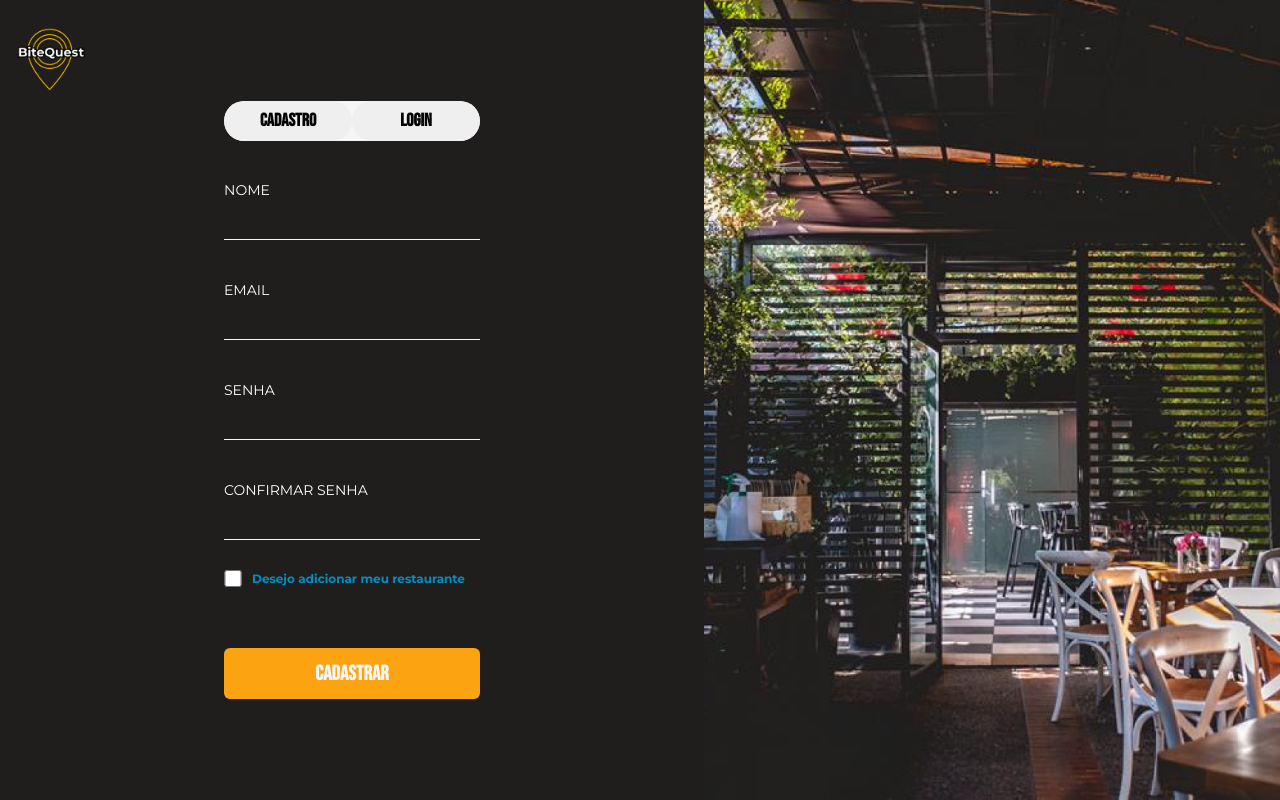
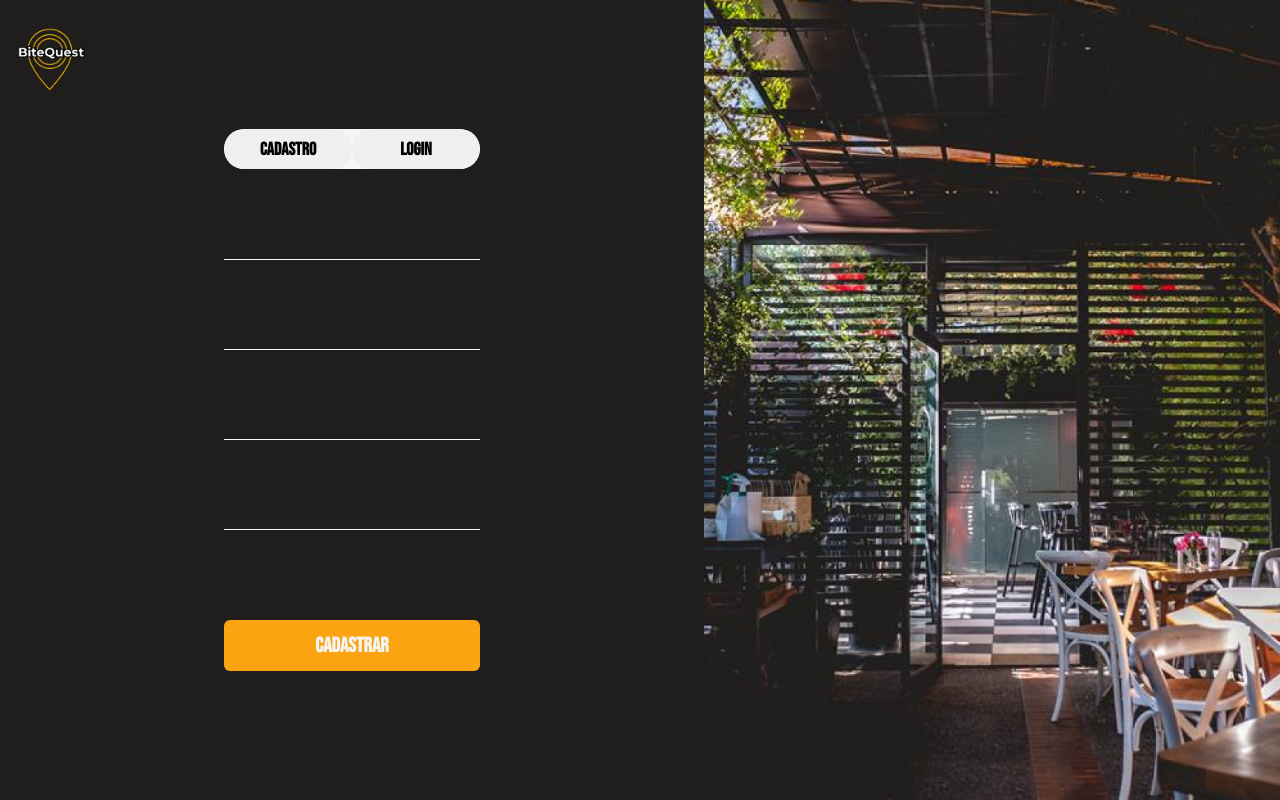
Before and after one commit to Projeto-Grupo-06/bite-quest-web-application, a React (Vite) app in the folder bite-quest/: page /Cadastro in a window 1280 px wide. Built offline with nearby package versions, Linux system fonts and the light colour scheme.

Commit message:
update main

```diff
--- a/bite-quest/src/components/Form/Input/inputform.jsx
+++ /dev/null
@@ -1,19 +0,0 @@
-
-import * as S from './styles';
-
-export const InputForm = (props) => {
-
-  return (
-    <>
-
-      <S.Containinput>
-        <S.Labelform>{props.text}</S.Labelform>
-        <S.Inputform name={props.name} onChange={props.onChange} />
-      </S.Containinput>
-
-
-    </>
-  );
-};
-
-export default InputForm;
--- a/bite-quest/src/components/Form/Input/styles.js
+++ /dev/null
@@ -1,42 +0,0 @@
-import styled from "styled-components";
-
-
-
-export const Containinput = styled.div`
-color: white;
-font: 1.3rem;
-background-color: transparent;
-display: flex;
-flex-direction: column;
-justify-content: center;
-align-items: start;
-width: 80%;
-margin-top: 20px;
-`
-
-export const Labelform = styled.label`
-color: white;
-font-family: 'Montserrat', sans-serif;
-/**font-size: 1.3rem;**/
-
-font-size: 14px;
-`
-
-export const Inputform = styled.input`
-width: 100%;
-border:none;
-border-top-left-radius: 10px;
-border-top-right-radius: 10px;
-outline: none;
-border-bottom: solid 1px whitesmoke;
-color: whitesmoke;
-height: 40px;
-background-color: transparent;
-font-size: 18px;
-
-  &:focus {
-    background-color: #242020;
-    transition: all 2s linear;
-
-  }
-`
--- a/bite-quest/src/pages/Cadastro/cadastro.jsx
+++ b/bite-quest/src/pages/Cadastro/cadastro.jsx
@@ -1,79 +1,80 @@
-import React, { useState } from 'react';
+import { useForm } from 'react-hook-form';
 import api from '../../api';
 import * as S from './styles';
 import { useNavigate } from 'react-router-dom';
 import LogoBlack from '../../assets/LogoBlack.png';
-import InputForm from '../../components/Form/Input/inputform';
+import { inputSomenteTexto, inputSemEspaco } from '../../utils/formatadores';
 import ButtonForm from '../../components/Form/buttons/ButtonForm/ButtonForm';
 import ButtonsReplacements from '../../components/Form/buttons/ButtonsReplacement/ButtonsReplacements';
 
 function Cadastro() {
     const navigate = useNavigate();
-    const [senha, setSenha] = useState('');
-    const [confirmarSenha, setConfirmarSenha] = useState('');
+    const { register, handleSubmit, formState: { errors }, watch } = useForm();
 
-    function cadastrar(e) {
-        e.preventDefault();
+    const onSubmit = (data) => {
 
-        // Validar se as senhas coincidem
-        if (senha !== confirmarSenha) {
-            console.log('As senhas não coincidem.');
-            // Adicione aqui a lógica para lidar com o erro, se necessário.
-            return;
-        }
-
-        const usuario = {
-            nome: e.target.nome.value,
-            email: e.target.email.value,
-            senha: e.target.senha.value,
-        };
-
-        api
-            .post(`/usuarios`, usuario)
+        api.post(`/usuarios`, data)
             .then((response) => {
                 console.log(response);
                 navigate('/Login');
             })
             .catch((error) => {
+                console.log("error");
                 console.log(error);
             });
-    }
+    };
 
     return (
         <>
             <S.Container>
                 <S.Divleft>
                     <S.Logo onClick={() => navigate('/')} src={LogoBlack} />
-                    <S.Form onSubmit={cadastrar}>
+                    <S.Form onSubmit={handleSubmit(onSubmit)}>
                         <ButtonsReplacements
                             backgrouncolorone="black"
                             textone="CADASTRO"
                             backgrounColorTwo="whitesmoke"
                             textTwo="LOGIN"
                         />
-                        <InputForm
-                            text="NOME"
+                        <input
                             name="nome"
+                            onInput={inputSomenteTexto}
+                            type="text"
+                            className={errors.nome ? "classdeErro" : "classeNormal"}
+                            {...register('nome', { required: true })}
                         />
-                        <InputForm
-                            text="EMAIL"
+                        {errors && errors.nome && (
+                            <p style={{ color: "white" }}>Ta dando erro, precisa ser obrigatorio</p>
+                        )}
+                        <input
                             name="email"
+                            onInput={inputSemEspaco}
+                            className={errors.email ? "classdeErro" : "classeNormal"}
+                            {...register('email', { required: true, pattern: /^\S+@\S+$/i })}
                         />
-                        <InputForm
-                            text="SENHA"
+                        {errors && errors.email && (
+                            <p style={{ color: "white" }}>Ta dando erro, precisa ser obrigatorio</p>
+                        )}
+                        <input
                             name="senha"
                             type="password"
-                            onChange={(e) => setSenha(e.target.value)}
+                            className={errors.senha ? "classdeErro" : "classeNormal"}
+                            {...register('senha', { required: true, minLength: 8 })}
                         />
-                        <InputForm
-                            text="CONFIRMAR SENHA"
+                        {errors && errors.senha && (
+                            <p style={{ color: "white" }}>Ta dando erro, precisa ser obrigatorio</p>
+                        )}
+                        <input
                             type="password"
-                            onChange={(e) => setConfirmarSenha(e.target.value)}
+                            className={errors.senha ? "classdeErro" : "classeNormal"}
+                            {...register('confirmarSenha', {
+                                required: true,
+                                validate: (value) => value === watch('senha'),
+                            })}
                         />
-                        <S.DivAdicionar>
-                            <S.Check />
-                            <S.TextReference>Desejo adicionar meu restaurante</S.TextReference>
-                        </S.DivAdicionar>
+                        {errors && errors.senha && (
+                            <p style={{ color: "white" }}>Ta dando erro, precisa ser obrigatorio</p>
+                        )}
                         <ButtonForm
                             type="submit"
                             height="8%"
--- a/bite-quest/src/pages/Cadastro/styles.js
+++ b/bite-quest/src/pages/Cadastro/styles.js
@@ -38,7 +38,6 @@ background-image: url(${BackgroundImage});
 background-repeat: no-repeat;
 background-size: cover;
 `
-
 
 export const Form = styled.form`
 height: 80vh;
--- /dev/null
+++ b/bite-quest/src/pages/CadastroRestaurante/CadastroRestaurante.jsx
@@ -0,0 +1,13 @@
+import * as S from './styles';
+
+function CadastroRestaurante() {
+  return (
+    <>
+      <S.Container>
+
+      </S.Container>
+    </>
+  )
+}
+
+export default CadastroRestaurante
--- /dev/null
+++ b/bite-quest/src/pages/CadastroRestaurante/styles.js
@@ -0,0 +1,7 @@
+import styled from "styled-components";
+import BackgroundImage from "../../assets/plano-de-fundo-texturizado-de-parede-solida-de-concreto-pintado.png"
+
+export const Container = styled.div`
+  height: 100vh;
+  background-image: url(${BackgroundImage});
+`
--- a/bite-quest/src/pages/Login/login.jsx
+++ b/bite-quest/src/pages/Login/login.jsx
@@ -1,79 +1,62 @@
 import * as S from "./styles";
-import { useState } from 'react';
+import { useForm } from 'react-hook-form';
 import ButtonForm from '../../components/Form/buttons/ButtonForm/ButtonForm';
-import InputForm from '../../components/Form/Input/inputform';
-import ButtonsReplacements from '../../components/Form/buttons/ButtonsReplacement/ButtonsReplacements';
-
 
 import LogoBlack from "../../assets/LogoBlack.png"
 import api from '../../api';
 import { useNavigate } from 'react-router-dom';
-
+import ButtonsReplacements from "../../components/Form/buttons/ButtonsReplacement/ButtonsReplacements";
 
 function Login() {
+    const navigate = useNavigate();
+    const { register, handleSubmit } = useForm();
 
-    const navigate = useNavigate();
-    const [email, setEmail] = useState('');
-    const [senha, setSenha] = useState('');
-
-
-    function login(e) {
-        e.preventDefault();
-
-        // Verifica se o email é válido e a senha tem pelo menos 8 caracteres
-        if (email && senha.length >= 8) {
-            // Faz a chamada para a API para autenticar o usuário
-            api.post('/usuarios', { email, senha })
+    const onSubmit = (data) => {
+        api.post('/usuarios', { email: data.email, senha: data.senha })
             .then((response) => {
                 console.log('Usuário autenticado:', response.data);
-                    // Redireciona para a próxima página após o login
                 navigate("/");
             })
             .catch((error) => {
                 console.log('Erro ao fazer login:', error.response.data);
-                    // Lógica para lidar com erros de login, se necessário
             });
-        } else {
-            console.log('Por favor, insira um email válido e uma senha com pelo menos 8 caracteres.');
-        }
-    }
+    };
 
     return (
         <>
-
             <S.Container>
-
                 <S.Divleft>
                     <S.Logo onClick={() => navigate('/')} src={LogoBlack} />
                 </S.Divleft>
 
                 <S.Divright>
-                    <S.Form>
-
+                    <S.Form onSubmit={handleSubmit(onSubmit)}>
                         <ButtonsReplacements backgrounColorOne="#EFEFEF" textone="CADASTRO" backgrounColorTwo="#FCA311" textTwo="LOGIN" />
 
+                        <input
+                            name="email"
+                            {...register('email', { required: true, pattern: /^\S+@\S+$/i })}
+                        />
 
-                        <InputForm text="EMAIL" name="email" onChange={e => setEmail(e.target.value)} />
-                        <InputForm text="SENHA" name="senha" onChange={e => setSenha(e.target.value)} />
+                        <input
+                            name="senha"
+                            {...register('senha', { required: true, minLength: 8 })}
+                        />
 
                         <S.Divgroup>
-
                             <S.Check />
                             <S.TextReference>Lembre-me</S.TextReference>
-
                             <S.Second>
                                 <S.TextReference>Recuperar senha</S.TextReference>
                             </S.Second>
+                        </S.Divgroup>
 
-                        </S.Divgroup>
-                        <ButtonForm onClick={login} height="58px" width="80%" text="Entrar" colorDoText="whitesmoke" marginTop="40px" fundoColor="#FCA311" fontSize="1.2rem" />
+                        <ButtonForm type="submit" height="58px" width="80%" text="Entrar" colorDoText="whitesmoke" marginTop="40px" fundoColor="#FCA311" fontSize="1.2rem" />
                     </S.Form>
                 </S.Divright>
-
             </S.Container>
-
         </>
     )
+}
 
-}
-export default Login
+export default Login;
--- a/bite-quest/src/routes.jsx
+++ b/bite-quest/src/routes.jsx
@@ -2,6 +2,7 @@ import Login from "./pages/Login/login"
 import HomePage from './pages/HomePage/HomePage';
 import Cadastro from "./pages/Cadastro/cadastro"
 import { BrowserRouter as Router, Route, Routes } from "react-router-dom"
+import CadastroRestaurante from "./pages/CadastroRestaurante/CadastroRestaurante";
 
 
 function Rotas() {
@@ -12,6 +13,7 @@ function Rotas() {
           <Route path="/" element={<HomePage />} />
           <Route path="/Cadastro" element={<Cadastro />} />
           <Route path="/Login" element={<Login />} />
+          <Route path="/CadstroRestaurante" element={<CadastroRestaurante />} />
         </Routes>
       </Router>
     </>
--- /dev/null
+++ b/bite-quest/src/utils/formatadores.js
@@ -0,0 +1,15 @@
+export const inputSomenteTexto = (e) => {
+  e.target.value = e.target.value.replace(/[^A-Za-zÀ-ú\s]/g, "");
+};
+
+export const inputSomenteNumero = (e) => {
+  e.target.value = e.target.value.replace(/[^0-9]/g, "");
+};
+
+export const inputSemCaracteresEspeciais = (e) => {
+  e.target.value = e.target.value.replace(/[^A-Za-zÀ-ú0-9\s]/g, "");
+};
+
+export const inputSemEspaco = (e) => {
+  e.target.value = e.target.value.replace(/\s+/g, "");
+}
```
Also changed, not shown: bite-quest/src/components/Form/buttons/ButtonsReplacement/ButtonsReplacements.jsx (+5 -6 lines), bite-quest/src/pages/HomePage/HomePage.jsx (+8 -5 lines), bite-quest/src/styles/global.js (+23 -0 lines), bite-quest/src/assets/plano-de-fundo-texturizado-de-parede-solida-de-concreto-pintado.png (added). Lines whose indentation alone changed are shown as unchanged.
